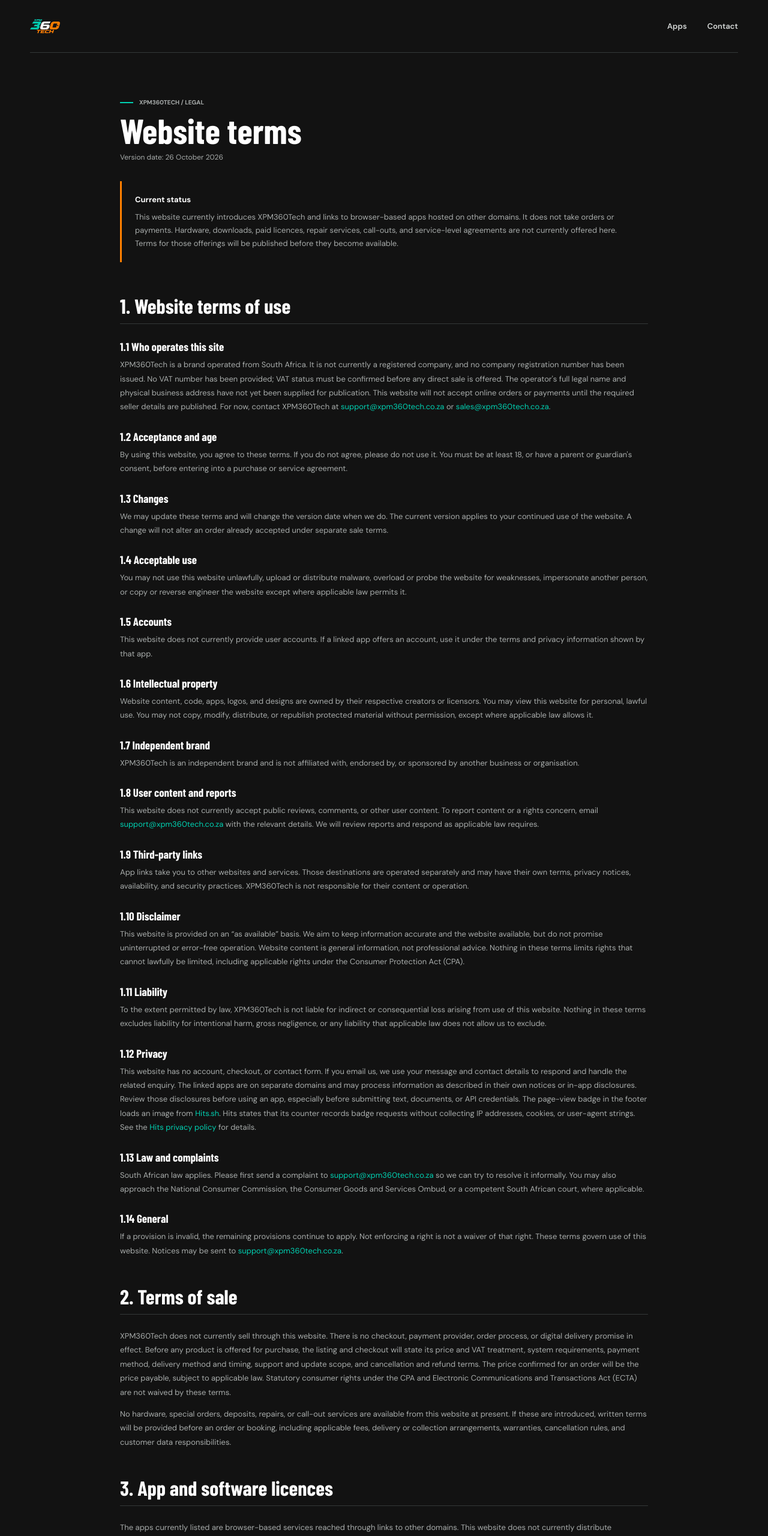
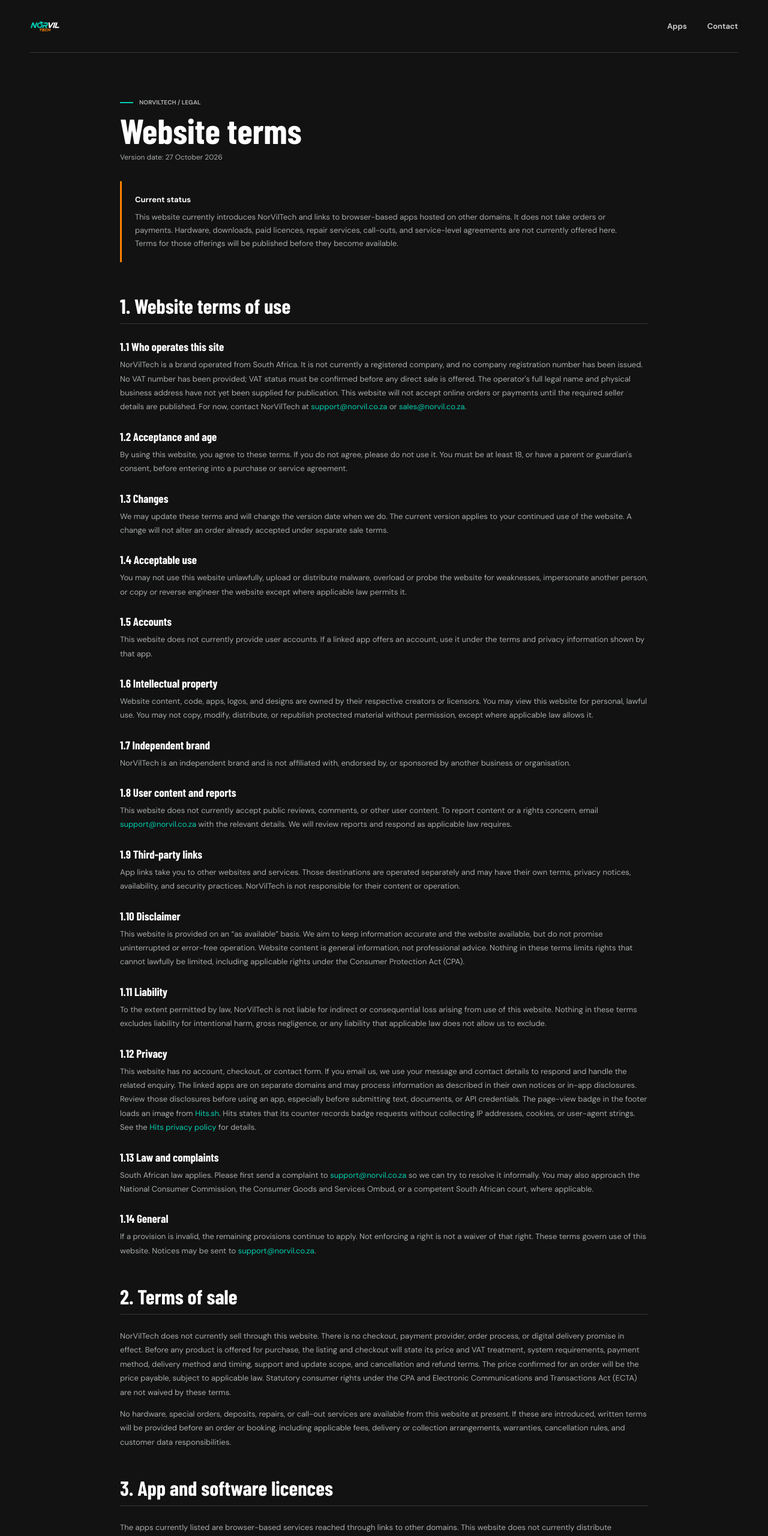
Before and after one commit to XPM360Tech/xpm360tech.github.io, a plain HTML site: page terms.html in a window 1280 px wide. Shown: the top 2560 px of the page at 60% size. Drawn offline with nearby package versions, Linux system fonts and the light colour scheme; a web font is replaced by a local one.

Commit message:
Add files via upload

```diff
--- a/terms.html
+++ b/terms.html
@@ -6,9 +6,9 @@
     <meta name="theme-color" content="#121212" />
     <meta
       name="description"
-      content="Terms for using the XPM360Tech website and accessing its listed apps."
+      content="Terms for using the NorVilTech website and accessing its listed apps."
     />
-    <title>Terms | XPM360Tech</title>
+    <title>Terms | NorVilTech</title>
     <link rel="preconnect" href="https://fonts.googleapis.com" />
     <link rel="preconnect" href="https://fonts.gstatic.com" crossorigin />
     <link
@@ -19,8 +19,8 @@
   </head>
   <body>
     <header class="site-header">
-      <a class="header-brand" href="index.html#top" aria-label="XPM360Tech home">
-        <img src="xpm_on_top_3.png" alt="" />
+      <a class="header-brand" href="index.html#top" aria-label="NorVilTech home">
+        <img src="norvil_tech_final.png" alt="" />
       </a>
       <nav aria-label="Main navigation">
         <a href="index.html#apps">Apps</a>
@@ -29,14 +29,14 @@
     </header>
 
     <main class="terms-page">
-      <p class="eyebrow"><span></span> XPM360TECH / LEGAL</p>
+      <p class="eyebrow"><span></span> NORVILTECH / LEGAL</p>
       <h1>Website terms</h1>
-      <p class="terms-date">Version date: 26 October 2026</p>
+      <p class="terms-date">Version date: 27 October 2026</p>
 
       <aside class="terms-notice">
         <strong>Current status</strong>
         <p>
-          This website currently introduces XPM360Tech and links to browser-based apps hosted on
+          This website currently introduces NorVilTech and links to browser-based apps hosted on
           other domains. It does not take orders or payments. Hardware, downloads, paid licences,
           repair services, call-outs, and service-level agreements are not currently offered here.
           Terms for those offerings will be published before they become available.
@@ -48,14 +48,14 @@
 
         <h3>1.1 Who operates this site</h3>
         <p>
-          XPM360Tech is a brand operated from South Africa. It is not currently a registered
+          NorVilTech is a brand operated from South Africa. It is not currently a registered
           company, and no company registration number has been issued. No VAT number has been
           provided; VAT status must be confirmed before any direct sale is offered. The operator's
           full legal name and physical business address have not yet been supplied for publication.
           This website will not accept online orders or payments until the required seller details
-          are published. For now, contact XPM360Tech at
-          <a href="mailto:support@xpm360tech.co.za">support@xpm360tech.co.za</a> or
-          <a href="mailto:sales@xpm360tech.co.za">sales@xpm360tech.co.za</a>.
+          are published. For now, contact NorVilTech at
+          <a href="mailto:support@norvil.co.za">support@norvil.co.za</a> or
+          <a href="mailto:sales@norvil.co.za">sales@norvil.co.za</a>.
         </p>
 
         <h3>1.2 Acceptance and age</h3>
@@ -95,7 +95,7 @@
 
         <h3>1.7 Independent brand</h3>
         <p>
-          XPM360Tech is an independent brand and is not affiliated with, endorsed by, or
+          NorVilTech is an independent brand and is not affiliated with, endorsed by, or
           sponsored by another business or organisation.
         </p>
 
@@ -103,7 +103,7 @@
         <p>
           This website does not currently accept public reviews, comments, or other user content.
           To report content or a rights concern, email
-          <a href="mailto:support@xpm360tech.co.za">support@xpm360tech.co.za</a> with the relevant
+          <a href="mailto:support@norvil.co.za">support@norvil.co.za</a> with the relevant
           details. We will review reports and respond as applicable law requires.
         </p>
 
@@ -111,7 +111,7 @@
         <p>
           App links take you to other websites and services. Those destinations are operated
           separately and may have their own terms, privacy notices, availability, and security
-          practices. XPM360Tech is not responsible for their content or operation.
+          practices. NorVilTech is not responsible for their content or operation.
         </p>
 
         <h3>1.10 Disclaimer</h3>
@@ -125,7 +125,7 @@
 
         <h3>1.11 Liability</h3>
         <p>
-          To the extent permitted by law, XPM360Tech is not liable for indirect or consequential
+          To the extent permitted by law, NorVilTech is not liable for indirect or consequential
           loss arising from use of this website. Nothing in these terms excludes liability for
           intentional harm, gross negligence, or any liability that applicable law does not allow
           us to exclude.
@@ -146,7 +146,7 @@
         <h3>1.13 Law and complaints</h3>
         <p>
           South African law applies. Please first send a complaint to
-          <a href="mailto:support@xpm360tech.co.za">support@xpm360tech.co.za</a> so we can try to
+          <a href="mailto:support@norvil.co.za">support@norvil.co.za</a> so we can try to
           resolve it informally. You may also approach the National Consumer Commission, the
           Consumer Goods and Services Ombud, or a competent South African court, where applicable.
         </p>
@@ -156,14 +156,14 @@
           If a provision is invalid, the remaining provisions continue to apply. Not enforcing a
           right is not a waiver of that right. These terms govern use of this website. Notices may
           be sent to
-          <a href="mailto:support@xpm360tech.co.za">support@xpm360tech.co.za</a>.
+          <a href="mailto:support@norvil.co.za">support@norvil.co.za</a>.
         </p>
       </section>
 
       <section class="terms-section" aria-labelledby="sale-terms">
         <h2 id="sale-terms">2. Terms of sale</h2>
         <p>
-          XPM360Tech does not currently sell through this website. There is no checkout, payment
+          NorVilTech does not currently sell through this website. There is no checkout, payment
           provider, order process, or digital delivery promise in effect. Before any product is
           offered for purchase, the listing and checkout will state its price and VAT treatment,
           system requirements, payment method, delivery method and timing, support and update
@@ -206,15 +206,15 @@
 
       <p class="terms-contact">
         Questions about these terms? Email
-        <a href="mailto:support@xpm360tech.co.za">support@xpm360tech.co.za</a>.
+        <a href="mailto:support@norvil.co.za">support@norvil.co.za</a>.
       </p>
     </main>
 
     <footer class="site-footer">
-      <a class="footer-brand" href="index.html#top">XPM<span>360</span>TECH</a>
+      <a class="footer-brand" href="index.html#top">Nor<span>Vil</span>Tech</a>
       <p>Independent apps and digital tools.</p>
       <a class="footer-terms" href="terms.html" aria-current="page">Terms</a>
-      <p class="copyright">© 2026 XPM360Tech</p>
+      <p class="copyright">© 2026 NorVilTech</p>
     </footer>
   </body>
 </html>
```
Also changed, not shown: index.html (+17 -15 lines), image_20261027_154046.webp (added), norvil_tech_final.png (added).
